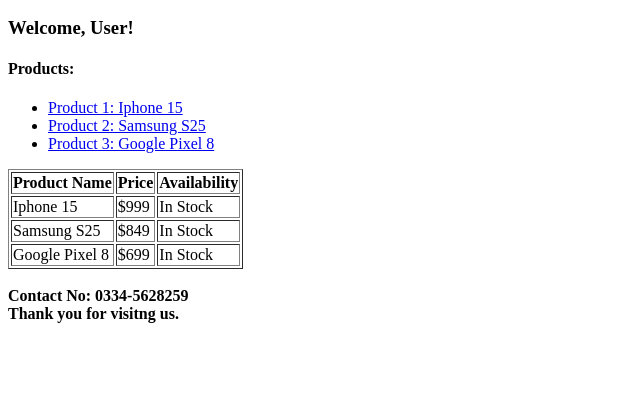
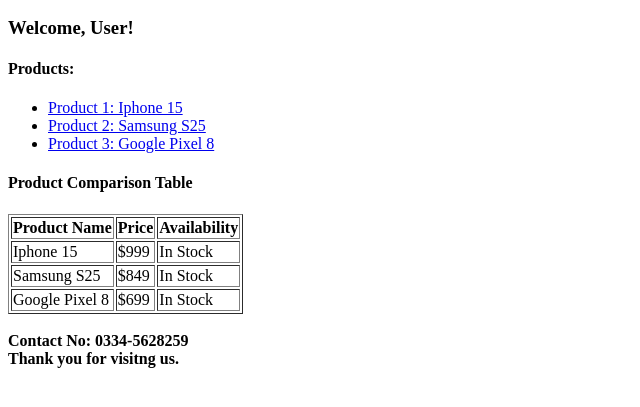
Before and after one commit to HasanMansoor89/Online-Shopping-Center, a plain HTML site: page docs/Page2.html in a window 1280 px wide. Shown: the part 87-494 px from the top of the page, without its empty margins (0-640 px from the left). Drawn offline with Linux system fonts and the light colour scheme.

Commit message:
Update Page2.html

```diff
--- a/docs/Page2.html
+++ b/docs/Page2.html
@@ -22,6 +22,8 @@
         <li><a href="SamsungS25.html">Product 2: Samsung S25</a></li>
         <li><a href="GooglePixel8.html">Product 3: Google Pixel 8</a></li>
     </ul>
+
+    <h4>Product Comparison Table</h4>
 
     <table border="1">
         <tr>
```
